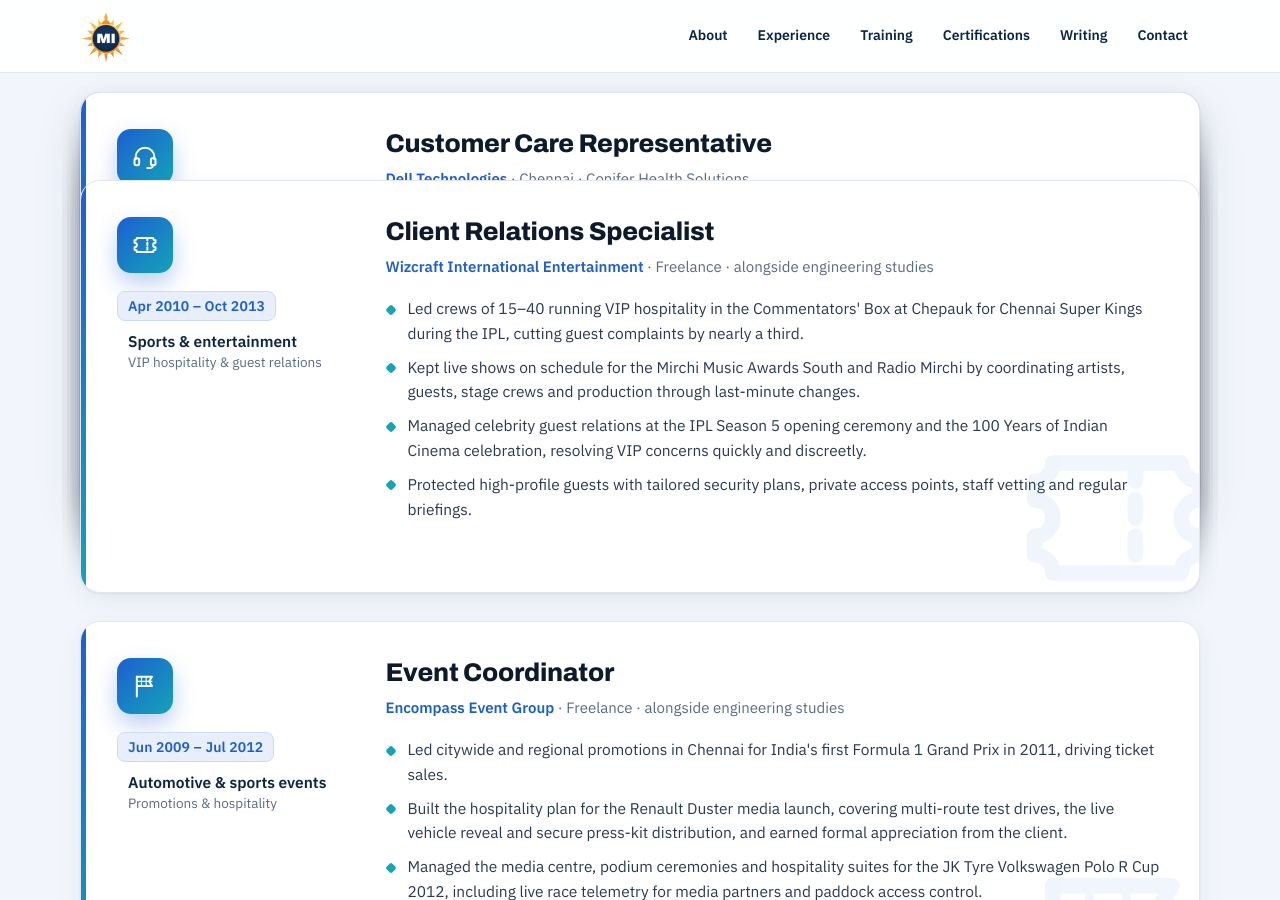
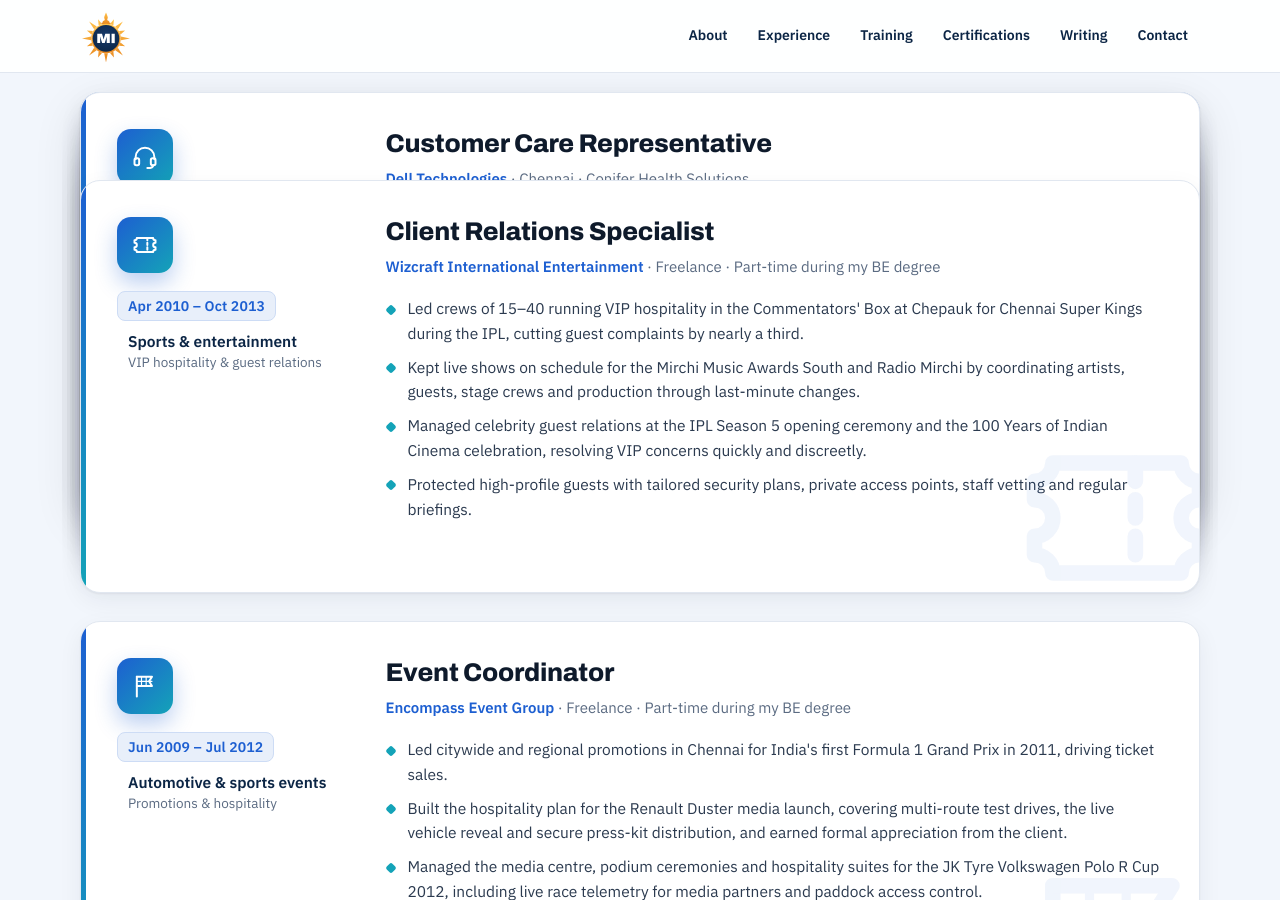
Before and after one commit to Madhan-I/Madhan-I.github.io, a Jekyll site: the page built from index.html, in a window 1280 px wide and 900 px high, scrolled down 5962 px. Built offline with Jekyll 4.4.1, drawn with Linux system fonts in a browser that asks for light colours.

Commit message:
Reword freelance detail line
Co-Authored-By: Claude Opus 5.5 <noreply@anthropic.com>
Claude-Session: https://claude.ai/code/session_01MFRrTt7LBDdX57m85KHNGp

```diff
--- a/_data/profile.yml
+++ b/_data/profile.yml
@@ -196,7 +196,7 @@ experience:
     sector: "Sports & entertainment · VIP hospitality & guest relations"
     icon: ticket
     company: Wizcraft International Entertainment
-    detail: Freelance · alongside engineering studies
+    detail: Freelance · Part-time during my BE degree
     points:
       - "Led crews of 15–40 running VIP hospitality in the Commentators' Box at Chepauk for Chennai Super Kings during the IPL, cutting guest complaints by nearly a third."
       - "Kept live shows on schedule for the Mirchi Music Awards South and Radio Mirchi by coordinating artists, guests, stage crews and production through last-minute changes."
@@ -207,7 +207,7 @@ experience:
     sector: "Automotive & sports events · Promotions & hospitality"
     icon: flag
     company: Encompass Event Group
-    detail: Freelance · alongside engineering studies
+    detail: Freelance · Part-time during my BE degree
     points:
       - "Led citywide and regional promotions in Chennai for India's first Formula 1 Grand Prix in 2011, driving ticket sales."
       - "Built the hospitality plan for the Renault Duster media launch, covering multi-route test drives, the live vehicle reveal and secure press-kit distribution, and earned formal appreciation from the client."
```
